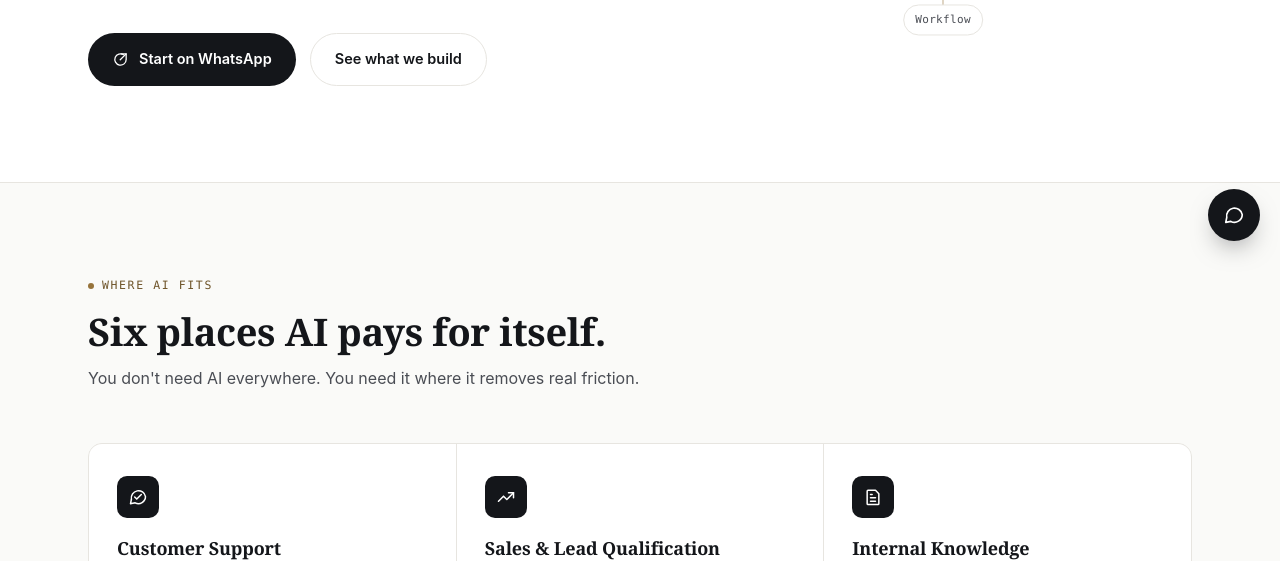
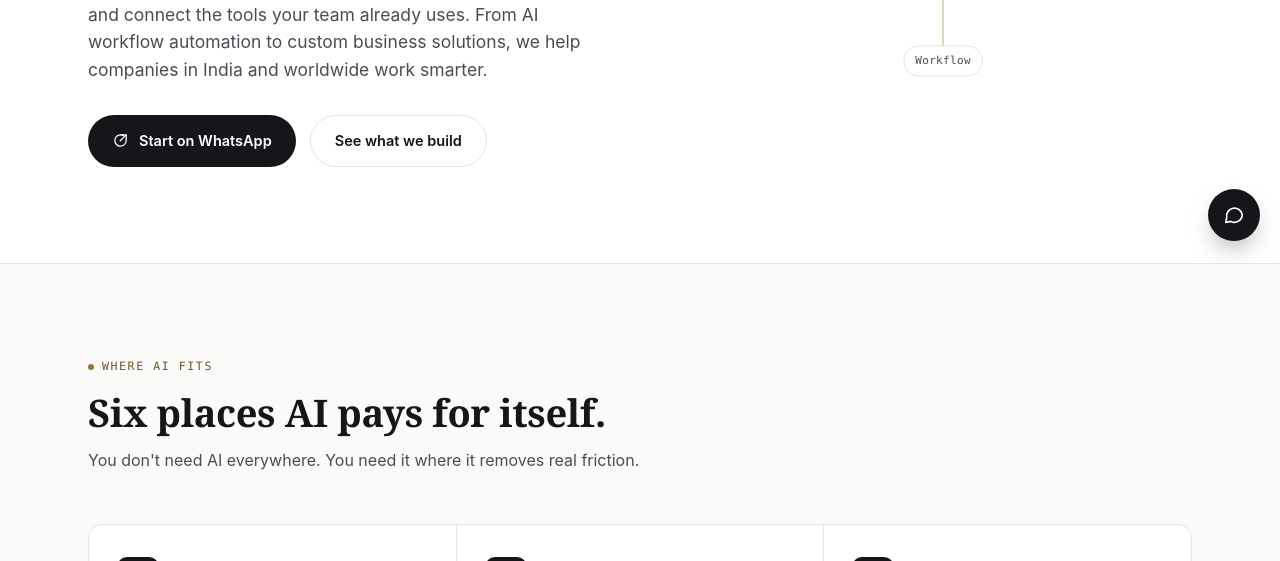
Before and after one commit to gangeshch/Otterautomation, a plain HTML site: page index.html in a window 1280 px wide. Shown: the part 539-1100 px from the top of the page. Drawn offline with Linux system fonts and the light colour scheme; a script that the page names is missing.

Commit message:
Revise lead paragraph for clarity and detail
Updated the lead paragraph to describe custom AI agents and automation solutions.

```diff
--- a/index.html
+++ b/index.html
@@ -482,7 +482,7 @@
       <div>
         <span class="eyebrow">AI Consulting &amp; Implementation</span>
         <h1>AI that actually runs<br>your business <em>better.</em></h1>
-        <p class="lead">We find where automation pays off, build the system, and connect it to the tools your team already uses.</p>
+        <p class="lead">We build custom AI agents and AI automation solutions that streamline business operations, eliminate repetitive tasks, and connect the tools your team already uses. From AI workflow automation to custom business solutions, we help companies in India and worldwide work smarter.</p>
         <div class="btn-row">
           <a class="btn btn-primary" href="https://wa.me/918580617266?text=Hi%20Otter%20Automation%2C%20I%27d%20like%20to%20talk%20about%20AI%20for%20my%20business." target="_blank" rel="noopener noreferrer">
             <svg viewBox="0 0 24 24" fill="none" stroke="currentColor" stroke-width="1.8" stroke-linecap="round" stroke-linejoin="round" aria-hidden="true"><path d="M20 12a8 8 0 1 1-3.6-6.7"/><path d="M20 4l-8.4 8.4"/><path d="M13 4h7v7"/></svg>
```
